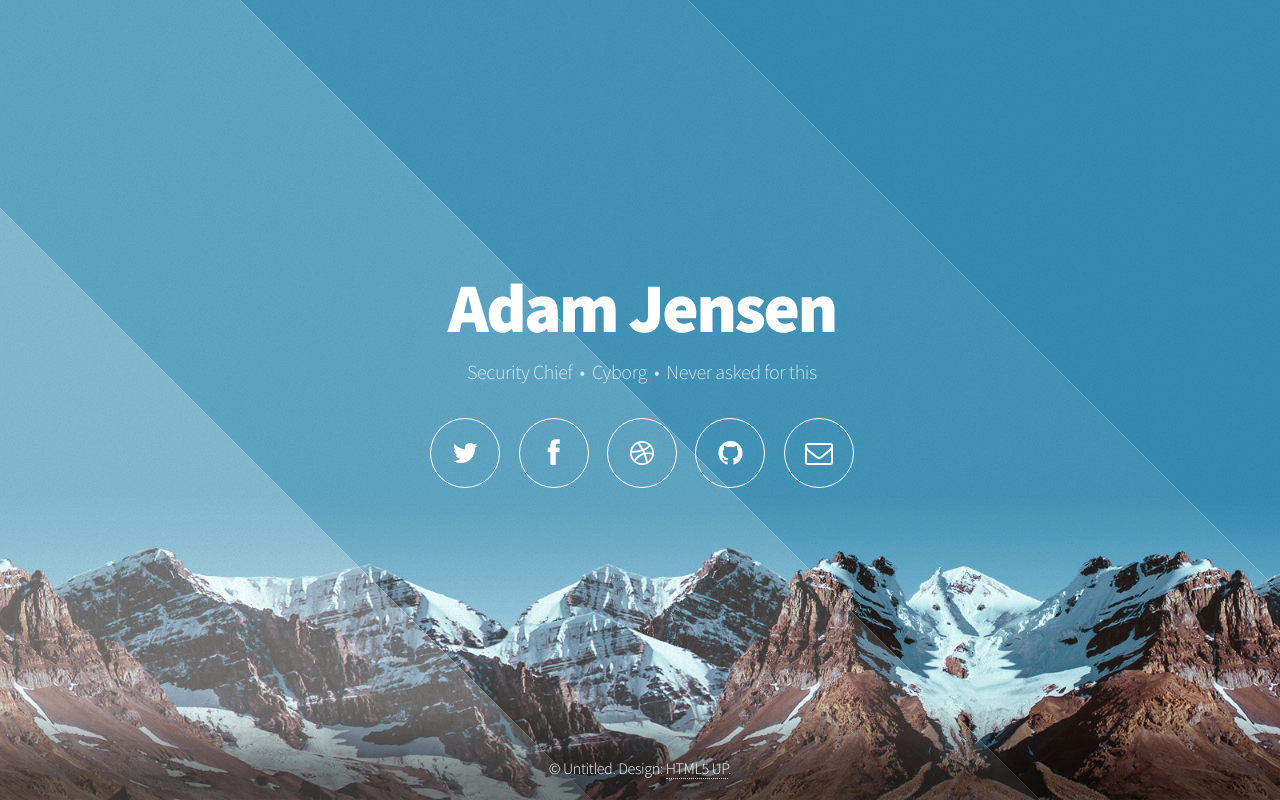
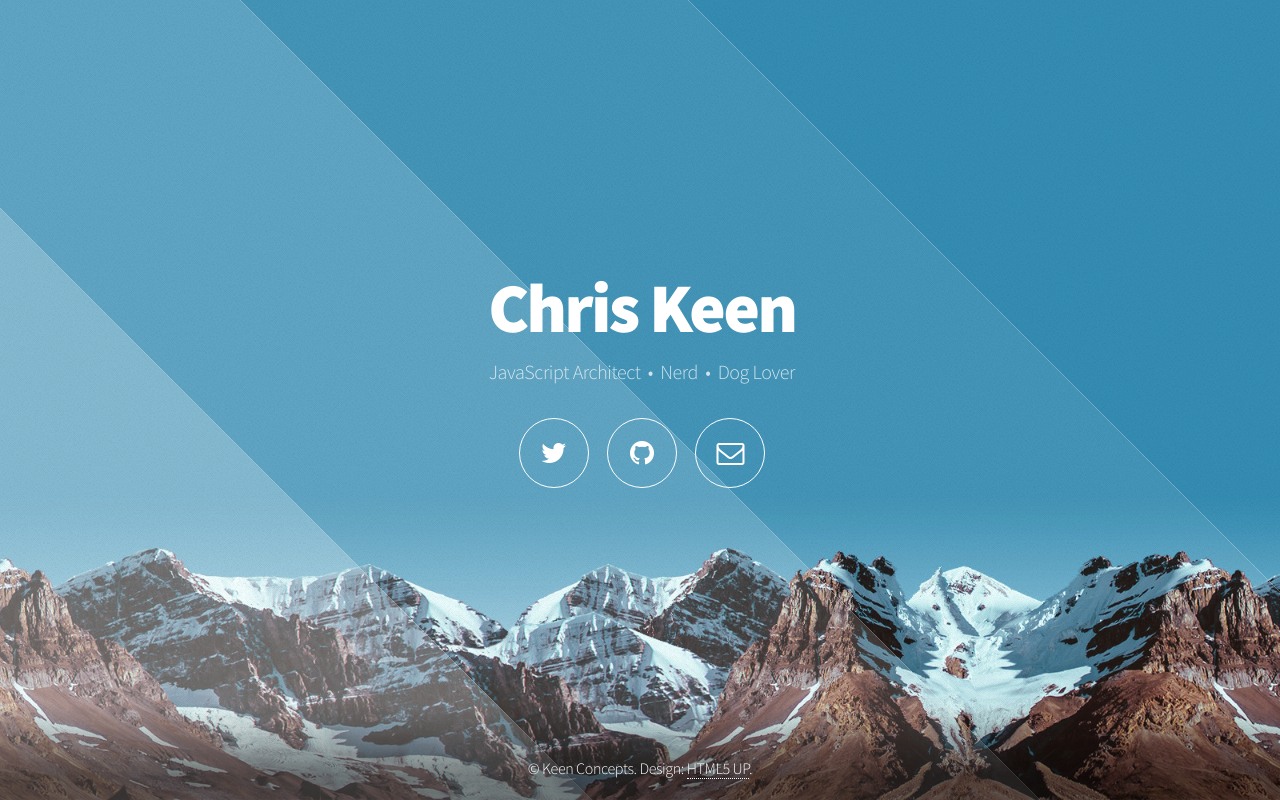
Before and after one commit to zedd45/keenconcepts, a plain HTML site: page index.html in a window 1280 px wide. Drawn offline with Linux system fonts and the light colour scheme.

Commit message:
fill in info about me.

```diff
--- a/index.html
+++ b/index.html
@@ -30,22 +30,28 @@
 
 				<!-- Header -->
 					<header id="header">
-						<h1>Adam Jensen</h1>
-						<p>Security Chief &nbsp;&bull;&nbsp; Cyborg &nbsp;&bull;&nbsp; Never asked for this</p>
+						<h1>Chris Keen</h1>
+						<p>JavaScript Architect &nbsp;&bull;&nbsp; Nerd &nbsp;&bull;&nbsp; Dog Lover</p>
 						<nav>
 							<ul>
-								<li><a href="#" class="fa fa-twitter"><span>Twitter</span></a></li>
-								<li><a href="#" class="fa fa-facebook"><span>Facebook</span></a></li>
-								<li><a href="#" class="fa fa-dribbble"><span>Dribbble</span></a></li>
-								<li><a href="#" class="fa fa-github"><span>Github</span></a></li>
-								<li><a href="#" class="fa fa-envelope-o"><span>Email</span></a></li>
+								<li><a href="https://twitter.com/zedd45" class="fa fa-twitter"><span>Twitter</span></a></li>
+								<!-- need G+ here -->
+								<!-- <li><a href="#" class="fa fa-facebook"><span>Facebook</span></a></li> -->
+								<!-- how about SO? -->
+								<!-- <li><a href="#" class="fa fa-dribbble"><span>Dribbble</span></a></li> -->
+								<li><a href="https://github.com/zedd45" class="fa fa-github"><span>Github</span></a></li>
+								<!-- TODO: improve on this; especially this section
+									http://tympanus.net/Development/ButtonComponentMorph/index.html
+									submit somewhere? need backend infrastructure? Node?
+								 -->
+								<li><a href="mailto:christopher.keen@gmail.com" class="fa fa-envelope-o"><span>Email</span></a></li>
 							</ul>
 						</nav>
 					</header>
 
 				<!-- Footer -->
 					<footer id="footer">
-						<span class="copyright">&copy; Untitled. Design: <a href="http://html5up.net">HTML5 UP</a>.</span>
+						<span class="copyright">&copy; Keen Concepts. Design: <a href="http://html5up.net">HTML5 UP</a>.</span>
 					</footer>
 
 			</div>
```
